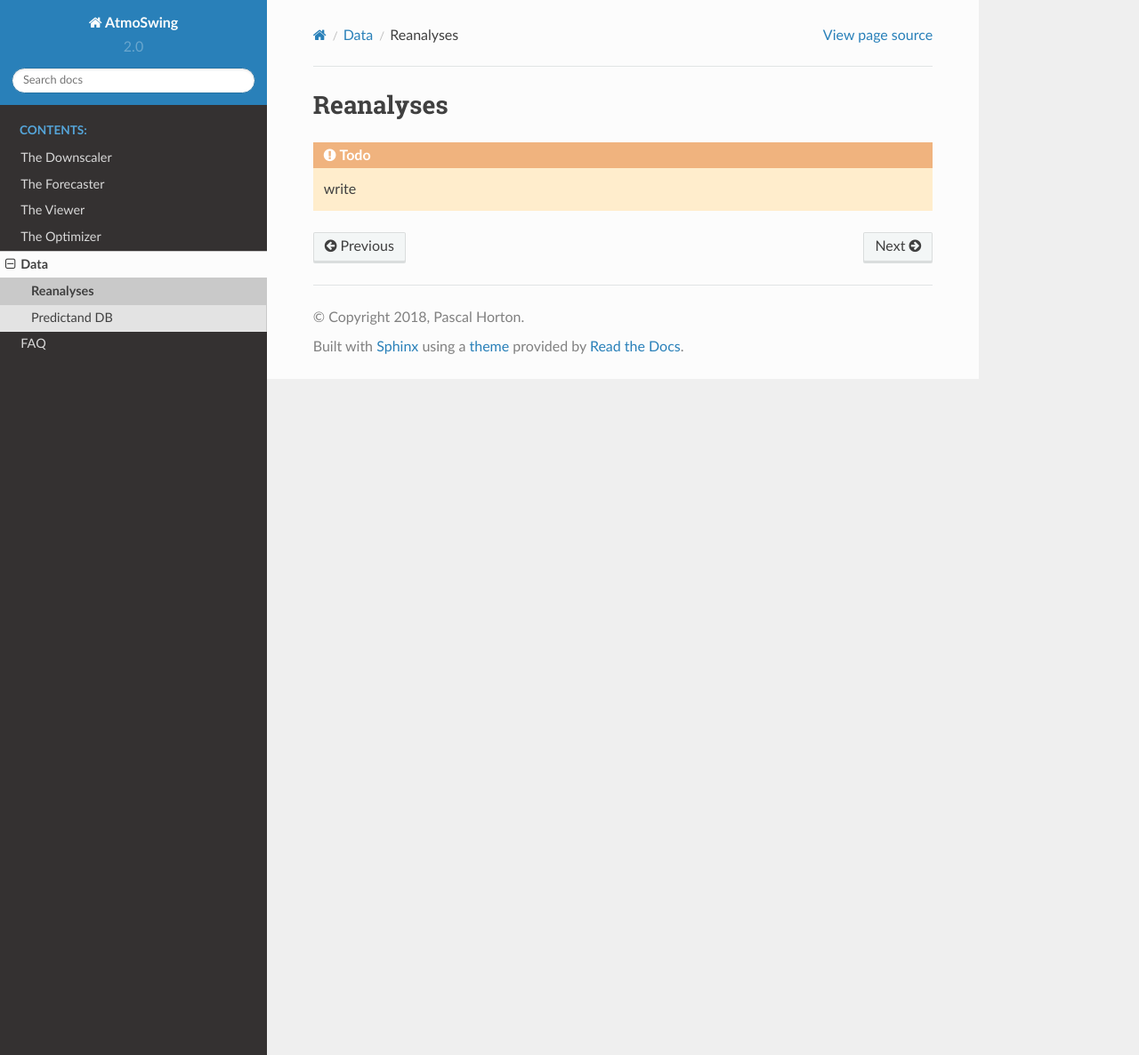
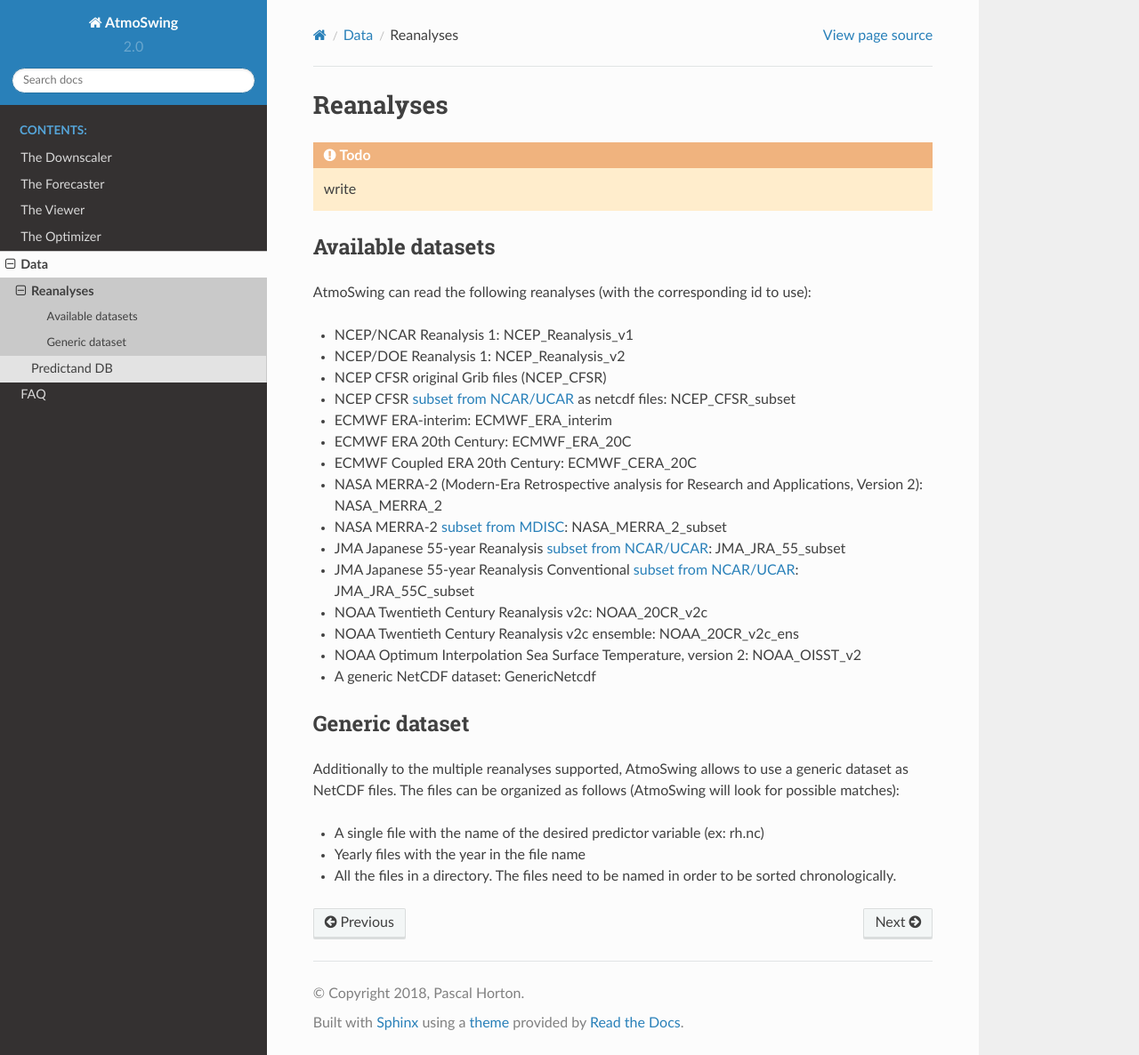
Before and after one commit to atmoswing/atmoswing-user-manual, a Sphinx documentation site: the page built from docs/data/reanalyses.rst, in a window 1280 px wide and 1186 px high. Shown: the whole window at 89% size. Built offline with Sphinx 7.4.7 and the Read the Docs theme 2.0.0, drawn with Linux system fonts in a browser that asks for light colours.

Commit message:
Update reanalyses.rst

```diff
--- a/docs/data/reanalyses.rst
+++ b/docs/data/reanalyses.rst
@@ -2,3 +2,33 @@
 ============
 
 .. todo:: write
+
+Available datasets
+------------------
+
+AtmoSwing can read the following reanalyses (with the corresponding id to use):
+
+* NCEP/NCAR Reanalysis 1: NCEP_Reanalysis_v1
+* NCEP/DOE Reanalysis 1: NCEP_Reanalysis_v2
+* NCEP CFSR original Grib files (NCEP_CFSR)
+* NCEP CFSR `subset from NCAR/UCAR <http://rda.ucar.edu/datasets/ds093.0/index.html#!cgi-bin/datasets/getSubset?dsnum=093.0&action=customize&_da=y>`_ as netcdf files: NCEP_CFSR_subset
+* ECMWF ERA-interim: ECMWF_ERA_interim
+* ECMWF ERA 20th Century: ECMWF_ERA_20C
+* ECMWF Coupled ERA 20th Century: ECMWF_CERA_20C
+* NASA MERRA-2 (Modern-Era Retrospective analysis for Research and Applications, Version 2): NASA_MERRA_2
+* NASA MERRA-2 `subset from MDISC <http://disc.sci.gsfc.nasa.gov/daac-bin/FTPSubset2.pl>`_: NASA_MERRA_2_subset
+* JMA Japanese 55-year Reanalysis `subset from NCAR/UCAR <http://rda.ucar.edu/datasets/ds628.0/index.html#!cgi-bin/datasets/getSubset?dsnum=628.0&listAction=customize&_da=y>`_: JMA_JRA_55_subset
+* JMA Japanese 55-year Reanalysis Conventional `subset from NCAR/UCAR <http://rda.ucar.edu/datasets/ds628.2/index.html#!cgi-bin/datasets/getSubset?dsnum=628.2&listAction=customize&_da=y>`_: JMA_JRA_55C_subset
+* NOAA Twentieth Century Reanalysis v2c: NOAA_20CR_v2c
+* NOAA Twentieth Century Reanalysis v2c ensemble: NOAA_20CR_v2c_ens
+* NOAA Optimum Interpolation Sea Surface Temperature, version 2: NOAA_OISST_v2
+* A generic NetCDF dataset: GenericNetcdf
+
+Generic dataset
+---------------
+
+Additionally to the multiple reanalyses supported, AtmoSwing allows to use a generic dataset as NetCDF files. The files can be organized as follows (AtmoSwing will look for possible matches):
+
+* A single file with the name of the desired predictor variable (ex: rh.nc)
+* Yearly files with the year in the file name
+* All the files in a directory. The files need to be named in order to be sorted chronologically.
```
